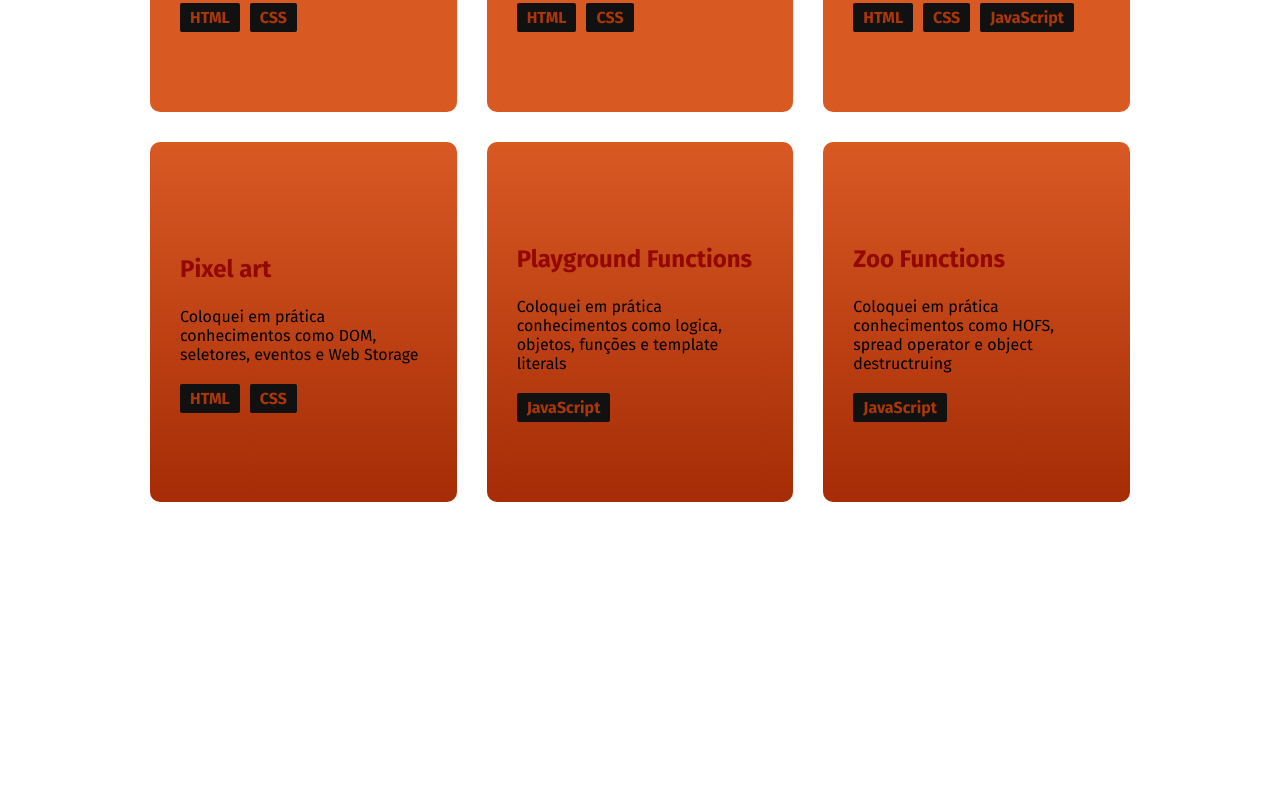
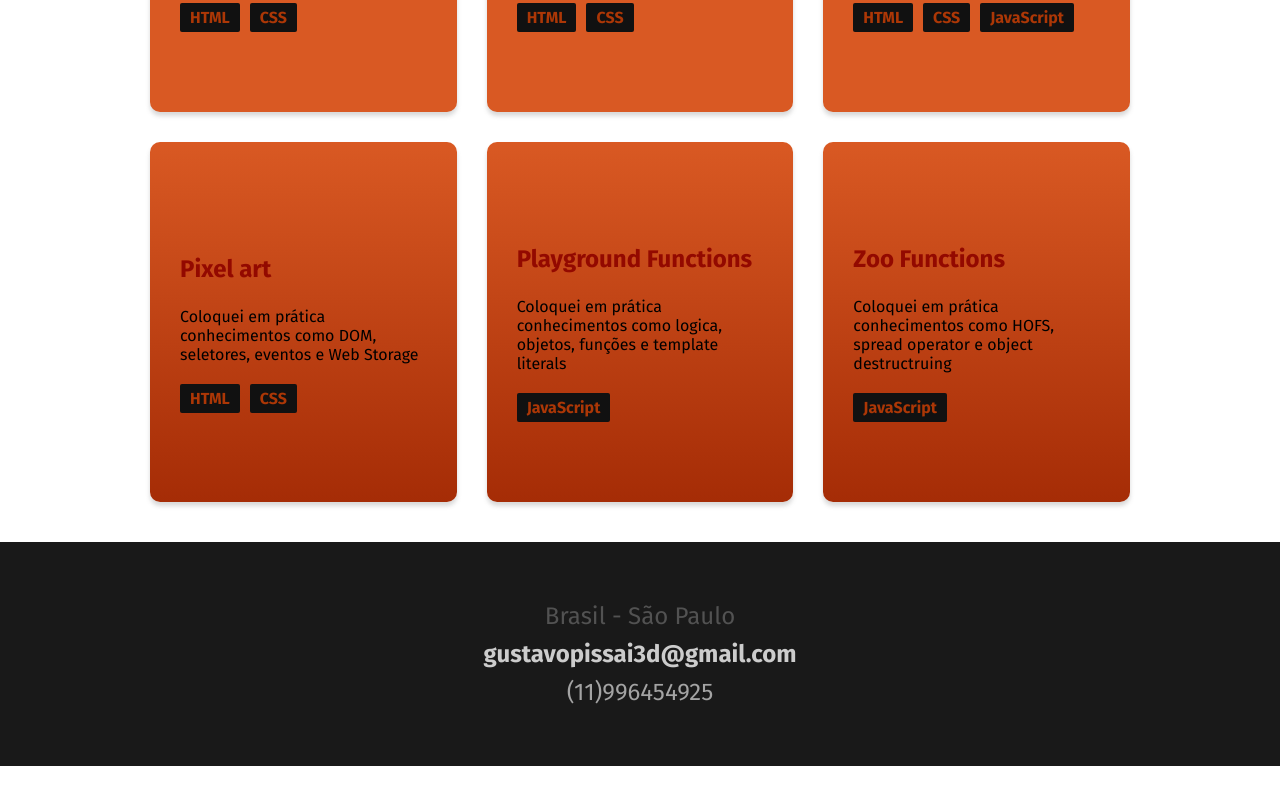
Before and after one commit to guhpissai/guhpissai.github.io, a plain HTML site: page index.html in a window 1280 px wide. Shown: the part 2189-2993 px from the top of the page. Drawn offline with Linux system fonts and the light colour scheme.

Commit message:
Criando o footer com local, email e cel

```diff
--- /dev/null
+++ b/css/footer.css
@@ -0,0 +1,33 @@
+footer {
+  display: flex;
+  flex-direction: column;
+  align-items: center;
+  background-color: #191919;
+  padding: 60px 0;
+  gap: 10px;
+}
+
+footer h3 {
+  font-size: 1.5rem;
+  margin: 0;
+  font-weight: 300;
+}
+
+footer .email {
+  font-weight: 600;
+  color: #cccccc;
+}
+
+footer .sao-paulo {
+  color: #525252;
+}
+
+footer .cel {
+  color: #A3A3A3;
+}
+
+@media (max-width: 600px) {
+  footer h3 {
+    font-size: 1rem;
+  }
+}
--- a/css/projetos.css
+++ b/css/projetos.css
@@ -17,7 +17,8 @@
   color: black;
   max-width: 100%;
   height: 200px;
-  padding: 80px 30px
+  padding: 80px 30px;
+  box-shadow: 0 4px 4px 0px hsla(0, 0%, 40%, 0.25);
 }
 
 .projeto-title {
--- a/css/style.css
+++ b/css/style.css
@@ -3,3 +3,4 @@
 @import "./introducao.css";
 @import "./container.css";
 @import "./projetos.css";
+@import "./footer.css";
--- a/index.html
+++ b/index.html
@@ -113,5 +113,11 @@
     </div>
   </section>
 
+  <footer>
+      <h3 class="sao-paulo">Brasil - São Paulo</h3>
+      <h3 class="email">gustavopissai3d@gmail.com</h3>
+      <h3 class="cel">(11)996454925</h3>
+  </footer>
+
 </body>
 </html>
```
